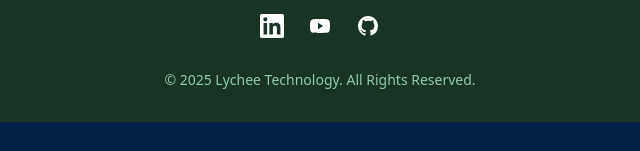
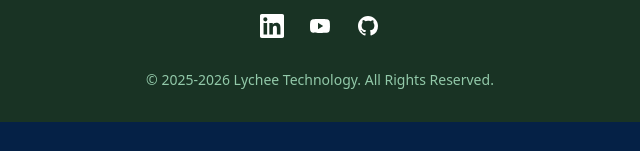
Before and after one commit to Lychee-Technology/lychee.technology, a website built with Vite: page index.html in a window 1280 px wide. Shown: the part 2439-2590 px from the top of the page, 320-960 px from the left. Built offline with nearby package versions, Linux system fonts and the light colour scheme.

Commit message:
update year in HTML

```diff
--- a/index.html
+++ b/index.html
@@ -200,7 +200,7 @@
                     </svg>
                 </a>
             </div>
-            <p class="text-sm text-[#92c9a9]">© 2025 Lychee Technology. All Rights Reserved.</p>
+            <p class="text-sm text-[#92c9a9]">© 2025-2026 Lychee Technology. All Rights Reserved.</p>
         </div>
     </footer>
     </div>
```
